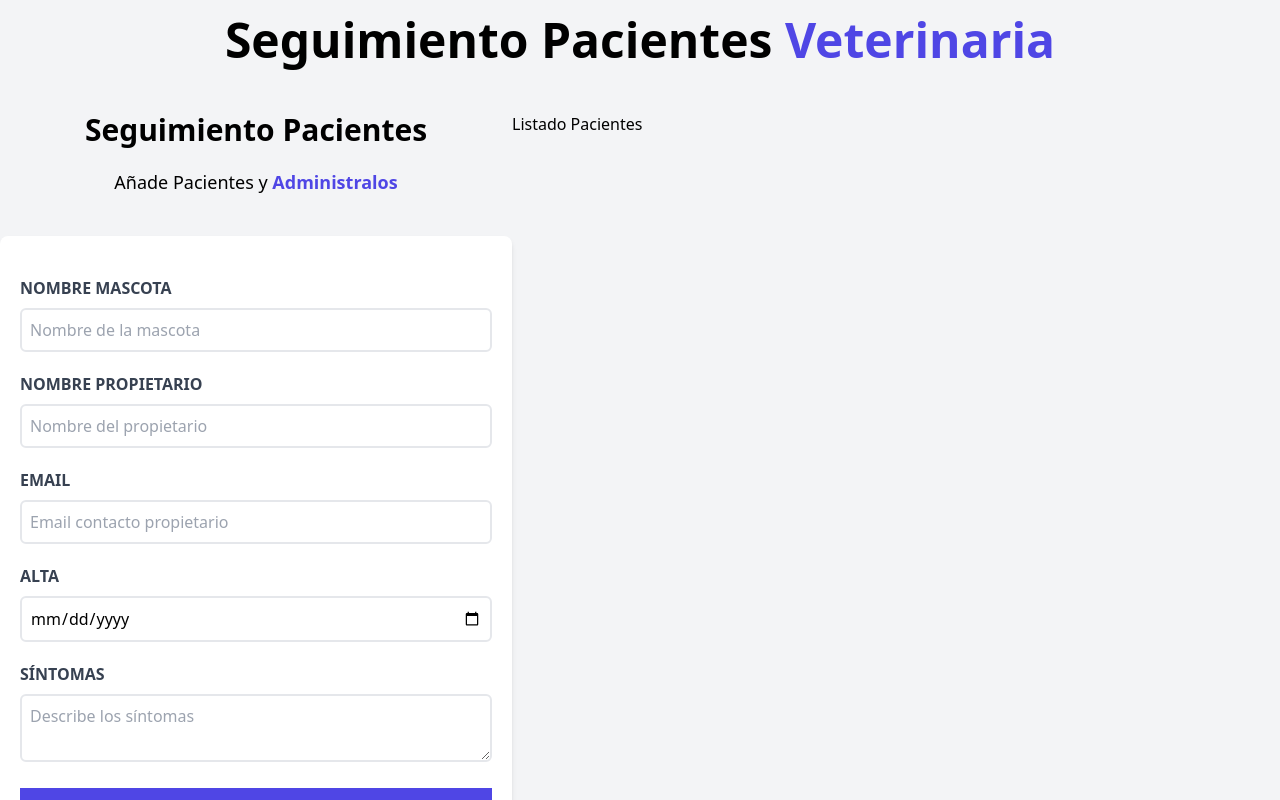
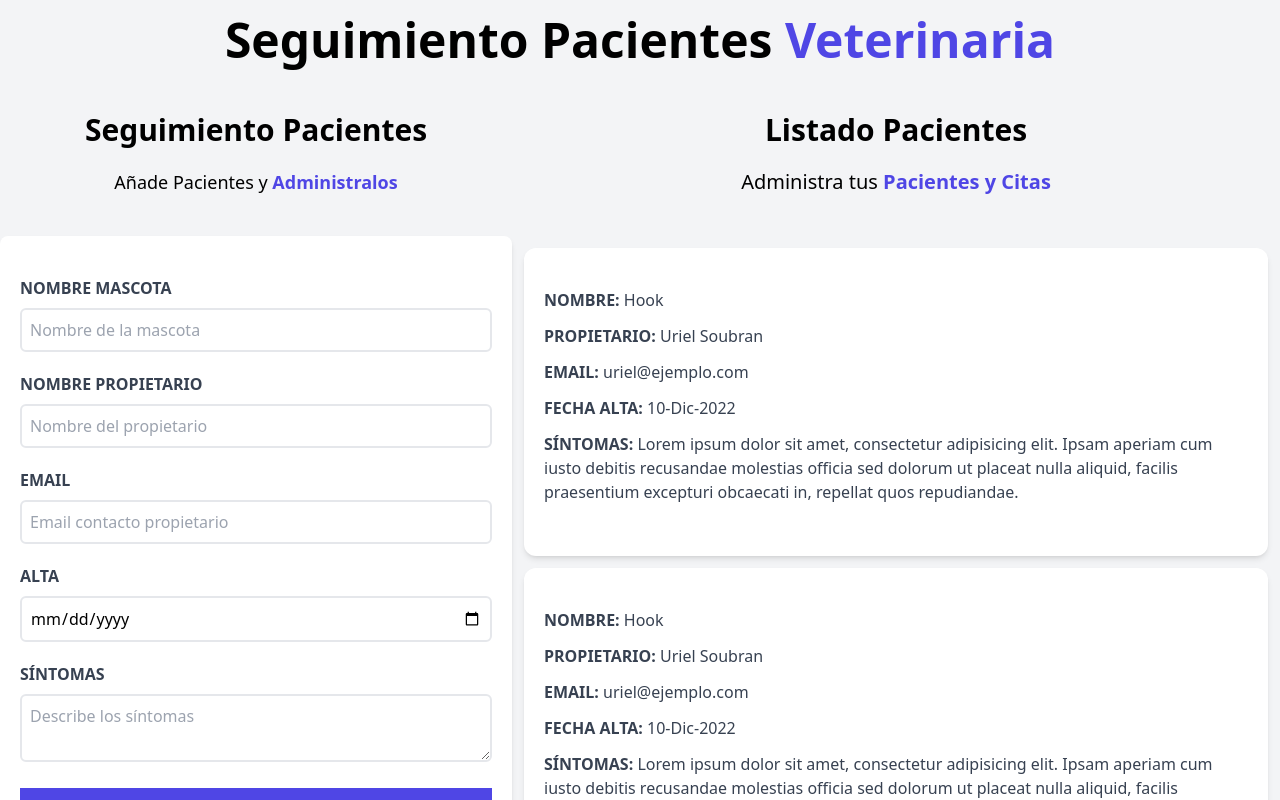
Before and after one commit to SoubranMx/React-Courses, a React (Vite) app in the folder Udemy-JuanPablo/Proyecto1-AdminPacientes/citas-react/: page / in a window 1280 px wide. Shown: the top 800 px of the page. Built offline with nearby package versions, Linux system fonts and the light colour scheme.

Commit message:
Agrega estructura de listado de pacientes

```diff
--- a/Udemy-JuanPablo/Proyecto1-AdminPacientes/citas-react/src/components/ListadoPacientes.jsx
+++ b/Udemy-JuanPablo/Proyecto1-AdminPacientes/citas-react/src/components/ListadoPacientes.jsx
@@ -1,13 +1,21 @@
-import React from 'react'
+import React from "react";
+import Paciente from "./Paciente";
 
 const ListadoPacientes = () => {
   return (
-    <div className='w-1/2 lg:w-3/5'>
-      <h2 >
-          Listado Pacientes
-      </h2>
+    <div className="md:w-1/2 lg:w-3/5">
+      <h2 className="font-black text-3xl text-center">Listado Pacientes</h2>
+      <p className="text-xl mt-5 mb-10 text-center">
+        Administra tus {""}
+        <span className="text-indigo-600 font-bold">Pacientes y Citas</span>
+      </p>
+      <div className="md:h-screen overflow-y-scroll">
+        <Paciente />
+        <Paciente />
+        <Paciente />
+      </div>
     </div>
-  )
-}
+  );
+};
 
-export default ListadoPacientes
+export default ListadoPacientes;
--- /dev/null
+++ b/Udemy-JuanPablo/Proyecto1-AdminPacientes/citas-react/src/components/Paciente.jsx
@@ -0,0 +1,35 @@
+import React from "react";
+
+const Paciente = () => {
+  return (
+    <div className="m-3 bg-white shadow-md rounded-xl px-5 py-10">
+      <p className="font-bold mb-3 text-gray-700 uppercase">
+        Nombre: {""}
+        <span className="font-normal normal-case">Hook</span>
+      </p>
+      <p className="font-bold mb-3 text-gray-700 uppercase">
+        Propietario: {""}
+        <span className="font-normal normal-case">Uriel Soubran</span>
+      </p>
+      <p className="font-bold mb-3 text-gray-700 uppercase">
+        Email: {""}
+        <span className="font-normal normal-case">uriel@ejemplo.com</span>
+      </p>
+      <p className="font-bold mb-3 text-gray-700 uppercase">
+        Fecha Alta: {""}
+        <span className="font-normal normal-case">10-Dic-2022</span>
+      </p>
+      <p className="font-bold mb-3 text-gray-700 uppercase">
+        Síntomas: {""}
+        <span className="font-normal normal-case">
+          Lorem ipsum dolor sit amet, consectetur adipisicing elit. Ipsam
+          aperiam cum iusto debitis recusandae molestias officia sed dolorum ut
+          placeat nulla aliquid, facilis praesentium excepturi obcaecati in,
+          repellat quos repudiandae.
+        </span>
+      </p>
+    </div>
+  );
+};
+
+export default Paciente;
```
